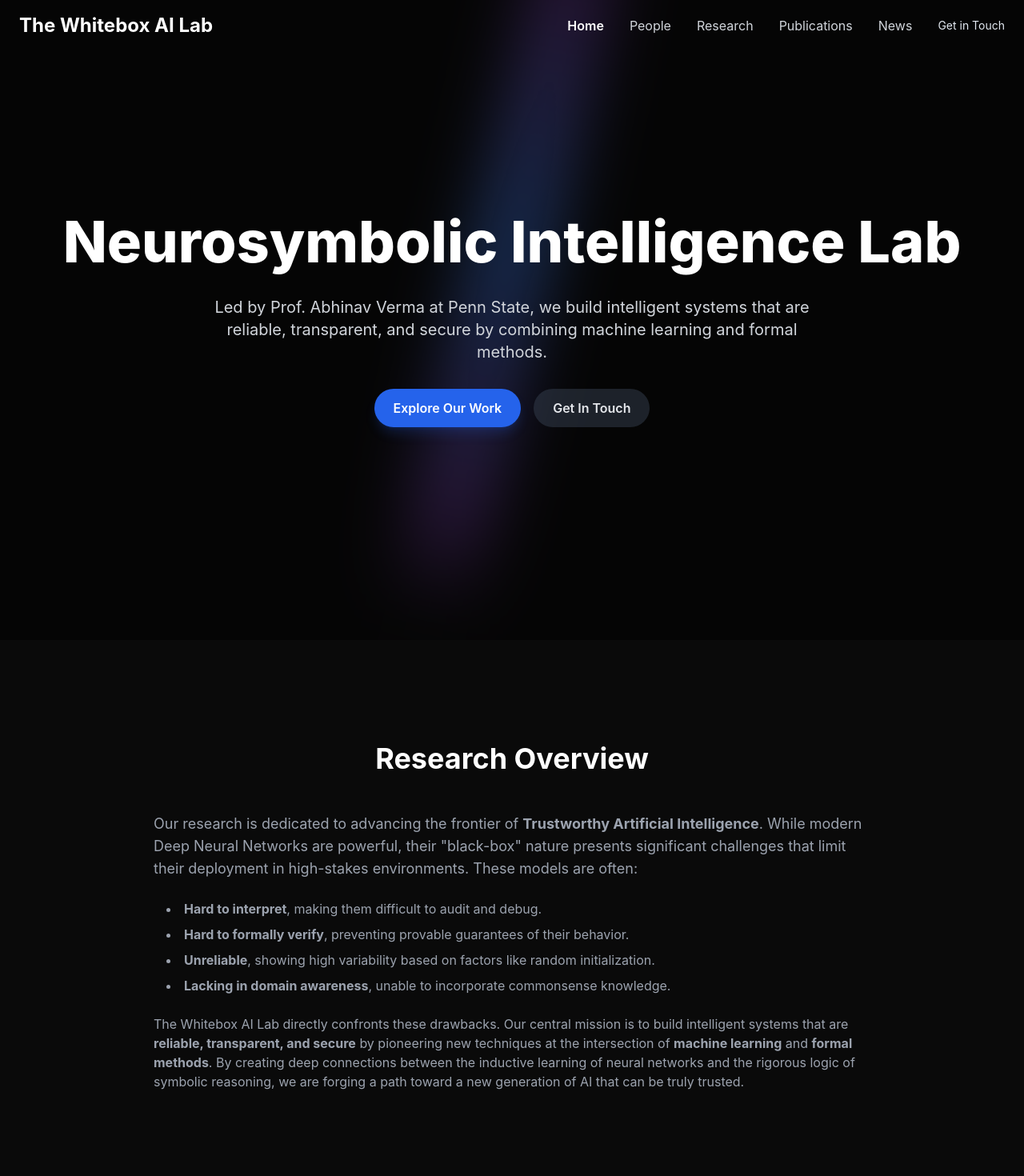
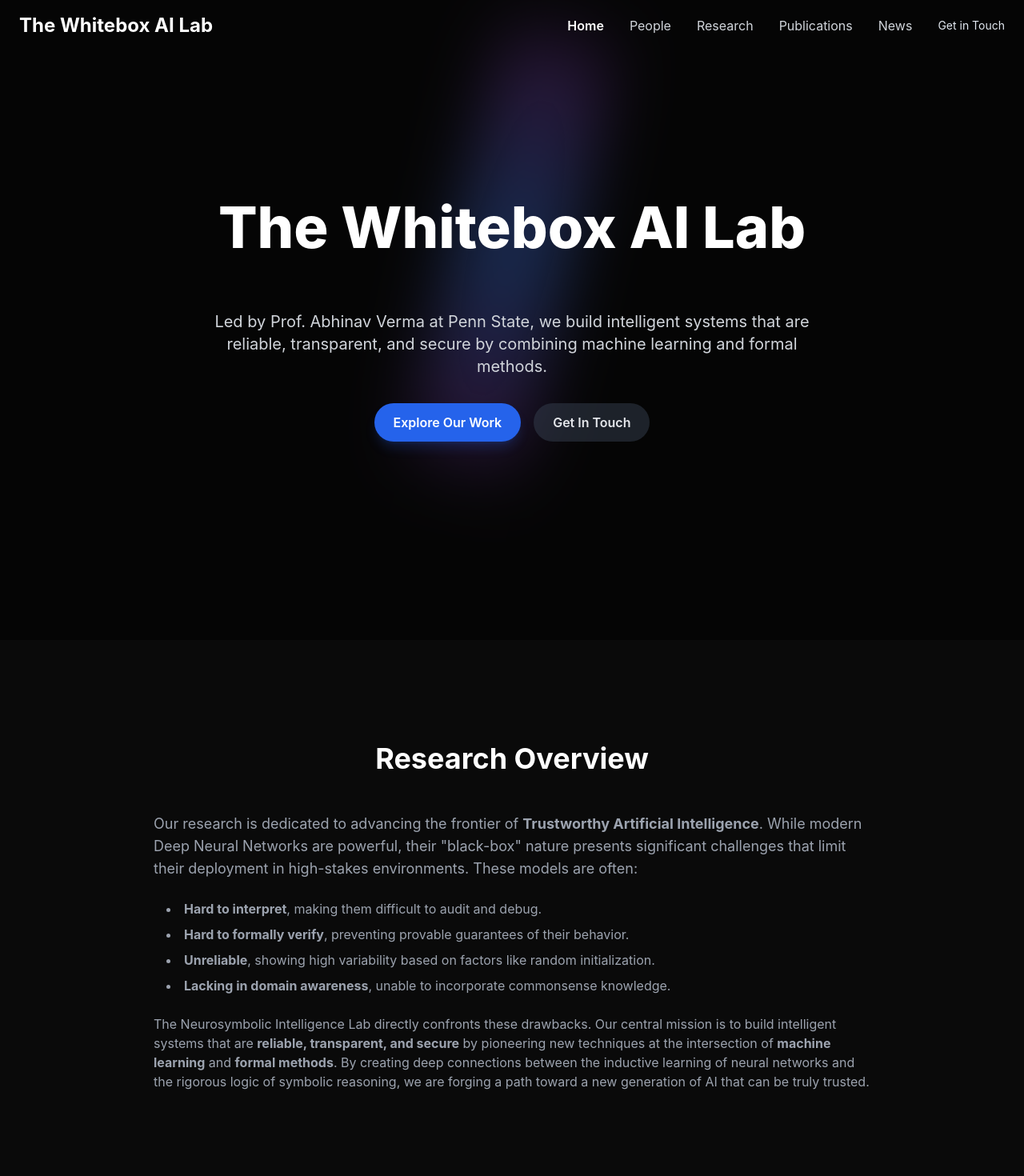
Before and after one commit to TanmayAmbadkar/lab-website, a React (Create React App) app: page / in a window 1280 px wide. Shown: the top 1470 px of the page at 80% size. Built offline with nearby package versions, Linux system fonts and the light colour scheme; no server answers; the database is empty.

Commit message:
Name change

```diff
--- a/src/pages/HomePage.js
+++ b/src/pages/HomePage.js
@@ -1,10 +1,45 @@
-import React from 'react';
+import React, { useState, useEffect } from 'react';
 import Button from '../components/Button';
 import SectionTitle from '../components/SectionTitle';
 
-// --- Home Page Component ---
+// --- Home Page Component with Animated Title ---
 const HomePage = () => {
-    // The useEffect for the animation has been removed as it's now handled globally in App.js
+    const [animatedTitle, setAnimatedTitle] = useState('');
+    const targetTitle = 'The Whitebox AI Lab';
+
+    useEffect(() => {
+        let animationFrameId;
+        let iteration = 0;
+        const chars = 'ABCDEFGHIJKLMNOPQRSTUVWXYZabcdefghijklmnopqrstuvwxyz0123456789!<>-_[]{}=+*^?#';
+
+        const animate = () => {
+            let newTitle = targetTitle
+                .split('')
+                .map((letter, index) => {
+                    if (index < iteration) {
+                        return targetTitle[index];
+                    }
+                    if (letter === ' ') return ' ';
+                    return chars[Math.floor(Math.random() * chars.length)];
+                })
+                .join('');
+
+            setAnimatedTitle(newTitle);
+
+            if (iteration < targetTitle.length) {
+                iteration += 1 / 3; // Controls the speed of the reveal
+                animationFrameId = requestAnimationFrame(animate);
+            } else {
+                setAnimatedTitle(targetTitle); // Ensure it ends on the correct title
+            }
+        };
+
+        animationFrameId = requestAnimationFrame(animate);
+
+        return () => {
+            cancelAnimationFrame(animationFrameId);
+        };
+    }, []); // Empty dependency array ensures this runs only once on mount
 
     return (
         <>
@@ -29,13 +64,12 @@
             </style>
             <section className="relative h-screen flex items-center justify-center text-center overflow-hidden">
                 <div className="absolute inset-0 bg-black opacity-50"></div>
-                {/* The global background from App.js will show through here */}
 
                 <div className="relative z-10 px-4">
                     <div className="relative inline-block">
                         <div className="animated-glow-background"></div>
-                        <h1 className="text-5xl md:text-7xl font-extrabold text-white mb-4 leading-tight">
-                            Neurosymbolic Intelligence Lab
+                        <h1 className="text-5xl md:text-7xl font-extrabold text-white mb-4 leading-tight" style={{ minHeight: '1.5em' }}>
+                            {animatedTitle}
                         </h1>
                     </div>
 
@@ -52,7 +86,6 @@
             <section id="about" className="py-20 md:py-32">
                 <div className="container mx-auto px-6">
                     <SectionTitle>Research Overview</SectionTitle>
-                    {/* --- UPDATED: New, detailed research overview --- */}
                     <div className="max-w-4xl mx-auto text-left text-gray-400 space-y-6">
                         <p className="text-lg">
                             Our research is dedicated to advancing the frontier of <strong>Trustworthy Artificial Intelligence</strong>. While modern Deep Neural Networks are powerful, their "black-box" nature presents significant challenges that limit their deployment in high-stakes environments. These models are often:
@@ -64,7 +97,7 @@
                             <li><strong>Lacking in domain awareness</strong>, unable to incorporate commonsense knowledge.</li>
                         </ul>
                         <p>
-                            The Whitebox AI Lab directly confronts these drawbacks. Our central mission is to build intelligent systems that are <strong>reliable, transparent, and secure</strong> by pioneering new techniques at the intersection of <strong>machine learning</strong> and <strong>formal methods</strong>. By creating deep connections between the inductive learning of neural networks and the rigorous logic of symbolic reasoning, we are forging a path toward a new generation of AI that can be truly trusted.
+                            The Neurosymbolic Intelligence Lab directly confronts these drawbacks. Our central mission is to build intelligent systems that are <strong>reliable, transparent, and secure</strong> by pioneering new techniques at the intersection of <strong>machine learning</strong> and <strong>formal methods</strong>. By creating deep connections between the inductive learning of neural networks and the rigorous logic of symbolic reasoning, we are forging a path toward a new generation of AI that can be truly trusted.
                         </p>
                     </div>
                 </div>
```
